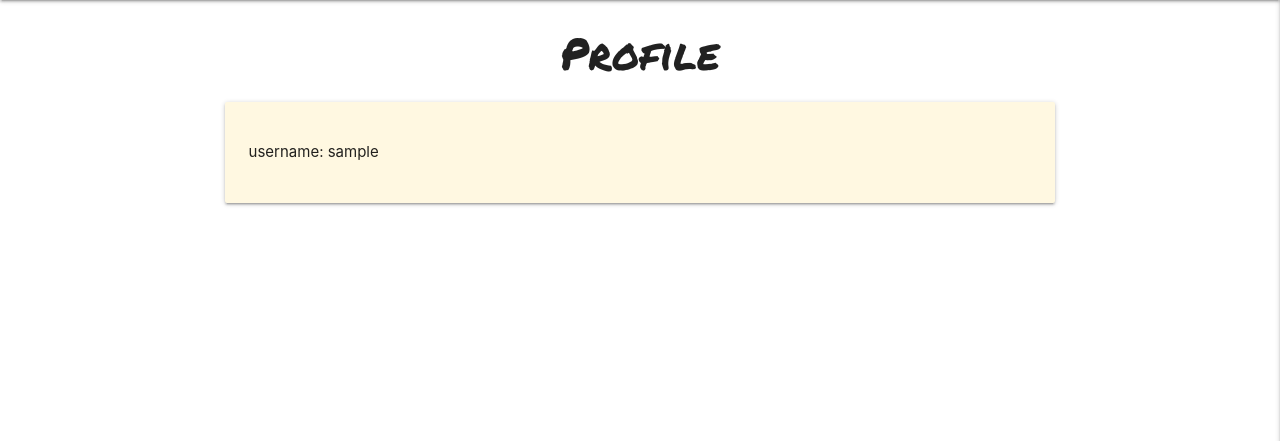
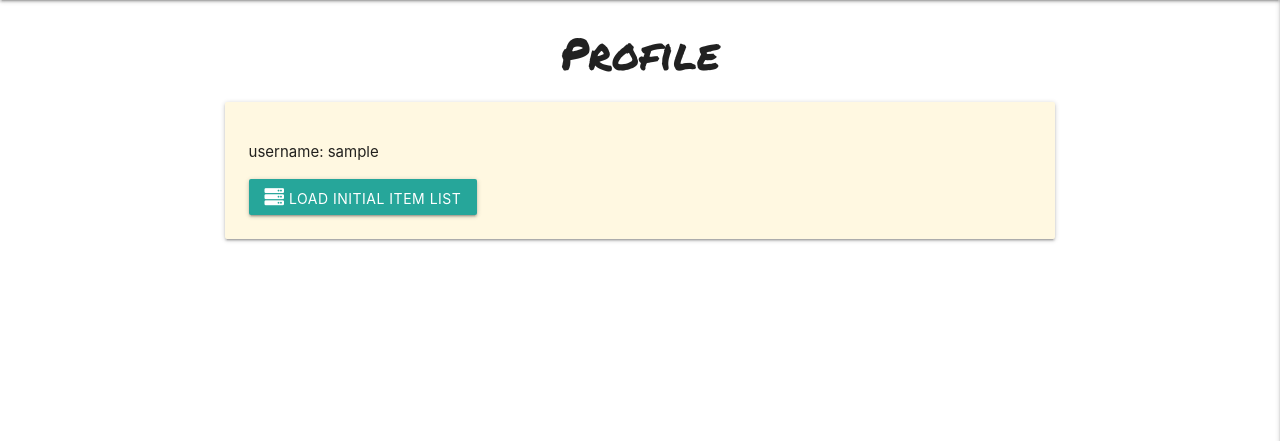
Before and after one commit to Code-Institute-Submissions/jildourixt-grocs, a Flask app: a page that uses templates/profile.html in a window 1280 px wide. Shown: the part 64-505 px from the top of the page. Run offline with Flask 2, Linux system fonts and the light colour scheme; the visitor is signed in with stand-in values (Sample User, id 1); a database or web service that is not in the repository returns one stand-in record (values such as "Sample title"); some libraries are stand-ins or nearby versions.

Commit message:
various bug fixes on app.py

```diff
--- a/app.py
+++ b/app.py
@@ -5,6 +5,7 @@ from flask_pymongo import PyMongo
 from bson.objectid import ObjectId
 from werkzeug.security import generate_password_hash, check_password_hash
 from datetime import datetime
+from copy import deepcopy
 if os.path.exists("env.py"):
     import env
 
@@ -42,11 +43,9 @@ def pick_plus_one(item_id, category_id):
     return redirect(url_for("pick_item", category_id=category_id))
 
 
-# TODO: fix bug on this def. atm results in + on categories.html search results not loading
 @app.route("/search_plus_one/<item_id>", methods=["GET", "POST"])
 def search_plus_one(item_id):
     mongo.db.items.update({"_id": ObjectId(item_id)}, { '$inc' : { "in_cupboard": 1 }})
-    category = mongo.db.categories.find_one({"_id": ObjectId(category_id)})
     return redirect(url_for("categories"))
 
 
@@ -75,13 +74,7 @@ def register():
     return render_template("registration.html")
 
 def initialise():
-    if session["user"]:
-        admin_items = mongo.db.items.find({"created_by": "admin"})
-        for item in admin_items:
-            # TODO: change user from "admin" to session["user"]
-            item["created_by"] = session["user"]
-            # TODO: push new item to db
-            mongo.db.items.update({"_id": ObjectId(item_id)}, item)
+    pass
 
 
 @app.route("/login", methods=["GET", "POST"])
@@ -123,6 +116,24 @@ def profile(username):
     return redirect(url_for("login"))
 
 
+@app.route("/initialise/<username>")
+def initialise(username):
+    admin_items = mongo.db.items.find({"created_by": "admin"})
+
+    for item in admin_items:
+        # change user from "admin" to username
+        item["created_by"] = username
+        # check if item already exists in db
+        if mongo.db.items.count_documents({ 'item_name': request.form.get("item_name"), 'created_by' : session["user"] }, limit = 1) != 0:
+            flash("Item already exists.")
+            return render_template("add_item.html")
+        else:
+            new_item = deepcopy(item)
+            del new_item["_id"]
+            mongo.db.items.insert(new_item)
+    return redirect(url_for("profile", username=session["user"]))
+
+
 @app.route("/logout")
 def logout():
     # remove user from session
@@ -134,6 +145,8 @@ def logout():
 @app.route("/categories")
 def categories():
     categories = mongo.db.categories.find().sort("category_name", 1)
+    # get user from db
+    username = mongo.db.users.find_one({"username":session["user"]})["username"]
     return render_template("categories.html", categories=categories)
 
 @app.route("/add_item", methods=["GET", "POST"])
@@ -195,7 +208,7 @@ def minus_one(item_id):
 
 @app.route("/set_zero/<item_id>")
 def set_zero(item_id):
-    item = mongo.db.items.find_one({"_id": ObjectId(item_id)})
+    #item = mongo.db.items.find_one({"_id": ObjectId(item_id)})
     mongo.db.items.update({"_id": ObjectId(item_id)}, { "$set" : { "in_cupboard": 0 }})
     flash("Item removed from list.")
     print(item_id)
@@ -223,7 +236,6 @@ def search():
     if len(items) == 0:
         flash("No results.")
     categories = mongo.db.categories.find().sort("category_name", 1)
-    # TODO: get category_id to pass on to href for pick_item(category_id)
     return render_template("categories.html", items=items, categories=categories)
 
 
--- a/templates/profile.html
+++ b/templates/profile.html
@@ -5,7 +5,9 @@
         <div class="col s12 m8 offset-m2">
             <div class="card-panel amber lighten-5">
                 <p>username: {{ username }}</p>
-                <!-- TODO: add button to reload initial items -->
+
+                <!-- Button for initialising items -->
+                <a class="waves-effect waves-light btn" href="{{ url_for('initialise', username=username) }}"><i class="fas fa-server"></i> Load initial item list</a>
             </div>
         </div>
     </div>
```
